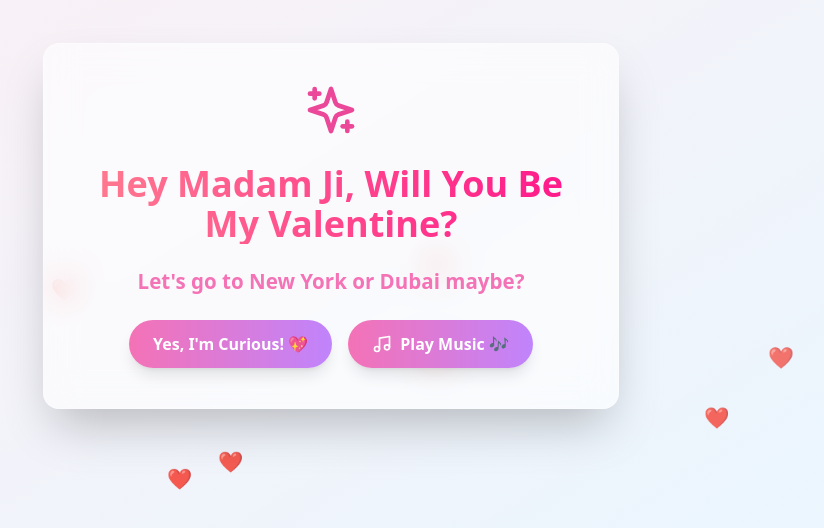
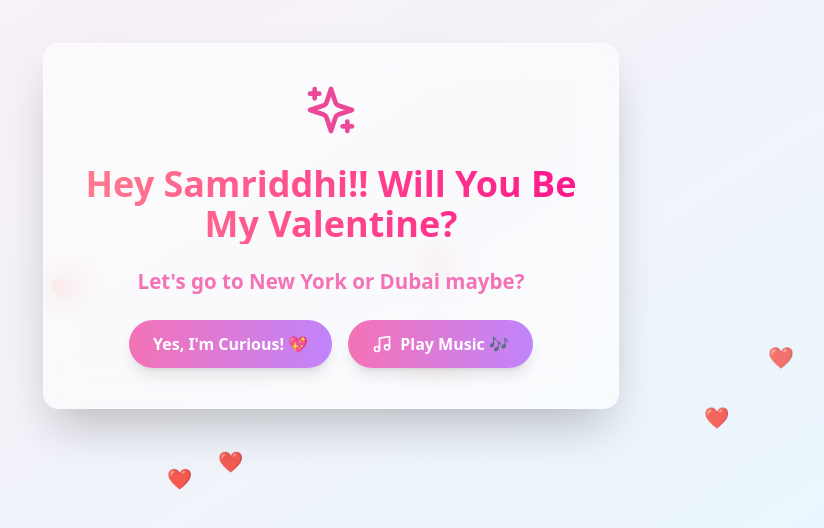
Before and after one commit to Rowdy0p/valentines-, a React (Vite) app in the folder Valentines/: page / in a window 1280 px wide. Shown: the part 174-702 px from the top of the page, without its empty margins (309-1133 px from the left). Built offline with nearby package versions, Linux system fonts and the light colour scheme.

Commit message:
Update Intro.tsx

```diff
--- a/Valentines/src/components/Intro.tsx
+++ b/Valentines/src/components/Intro.tsx
@@ -82,7 +82,7 @@
       <div className="relative z-10 bg-white/60 backdrop-blur-lg rounded-2xl p-6 sm:p-10 shadow-2xl border border-white/20 text-center space-y-6 animate-fade-in max-w-xl mx-auto">
         <Sparkles className="w-14 h-14 text-pink-500 mx-auto animate-bounce" />
         <h1 className="text-3xl sm:text-4xl font-extrabold bg-gradient-to-r from-[#ff7b8f] to-[#ff178b] text-transparent bg-clip-text">
-          Hey Madam Ji, Will You Be My Valentine?
+          Hey Samriddhi!! Will You Be My Valentine?
         </h1>
         <h2 className="text-lg sm:text-xl text-pink-400 font-semibold animate-pulse">
           Let's go to New York or Dubai maybe?
```
